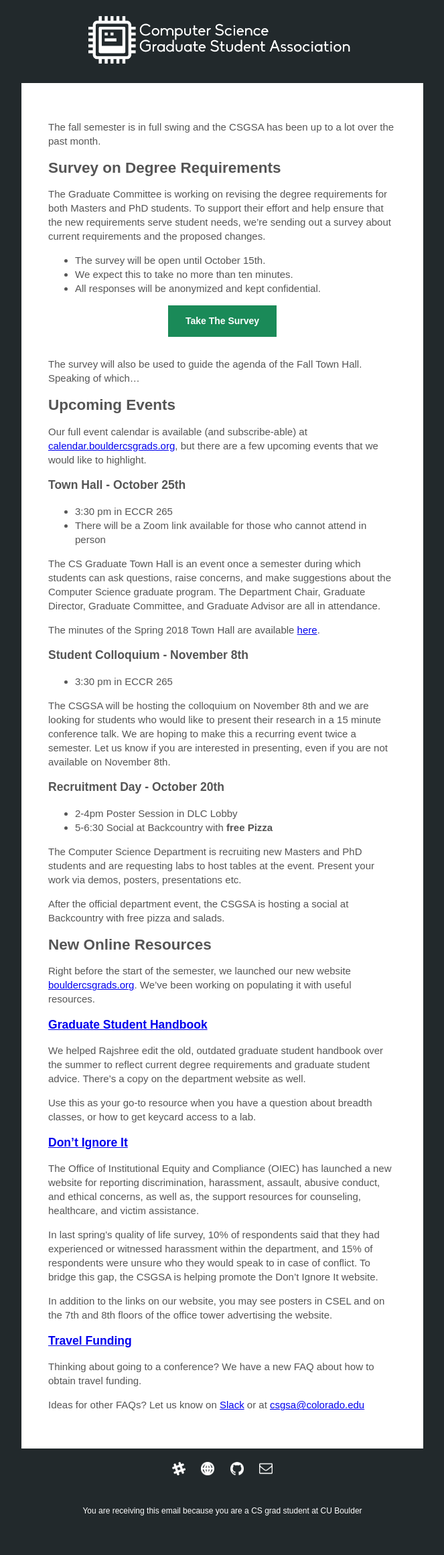
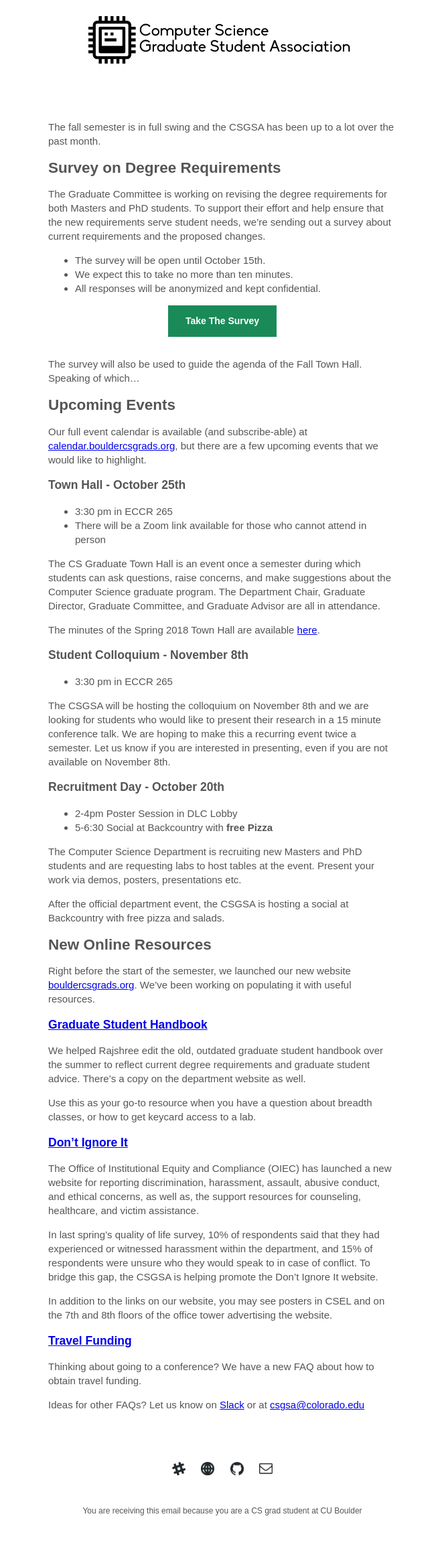
Before and after one commit to casassg/events-landing, a Jekyll site: the page built from _newsletters/2018-10-01.md, in a window 1280 px wide. Shown: the whole page at 67% size, without its empty margins (308-971 px from the left). Built offline with Jekyll 4.4.1, drawn with Linux system fonts in a browser that asks for light colours.

Commit message:
switch to white background

```diff
--- a/_layouts/newsletter.html
+++ b/_layouts/newsletter.html
@@ -164,8 +164,8 @@
     <![endif]-->
 
 </head>
-<body width="100%" style="margin: 0; mso-line-height-rule: exactly; background: #22292c;">
-<div style="width: 100%; background: #22292c;; text-align: left;">
+<body width="100%" style="margin: 0; mso-line-height-rule: exactly; background: white;">
+<div style="width: 100%; background: white;; text-align: left;">
 
     <!-- Visually Hidden Preheader Text : BEGIN -->
     <div style="display: none; font-size: 1px; line-height: 1px; max-height: 0px; max-width: 0px; opacity: 0; overflow: hidden; mso-hide: all; font-family: sans-serif;">
@@ -189,7 +189,7 @@
                style="max-width: 600px;">
             <tr>
                 <td style="padding: 20px 0; text-align: center">
-                    <img src="{{'assets/img/logo_white.png' | absolute_url}}"
+                    <img src="{{'assets/img/logo.png' | absolute_url}}"
                          width="400" height="50" alt="alt_text" border="0"
                          style="height: auto;  font-family: sans-serif; font-size: 15px; line-height: 140%; color: #555555;">
                 </td>
@@ -222,38 +222,38 @@
 
         <!-- Email Footer : BEGIN -->
         <table role="presentation" cellspacing="0" cellpadding="0" border="0" align="center" width="100%"
-               style="max-width: 680px; font-family: sans-serif; color: white; font-size: 12px; line-height: 140%;">
+               style="max-width: 680px; font-family: sans-serif; color: #555555; font-size: 12px; line-height: 140%;">
             <tr style="text-align:center; padding: 10px 0px;">
                 <td style="padding-top: 20px;">
                     <a role="social-icon-link" href="https://boulder-cs-grads.slack.com/" target="_blank" border="0"
                        alt="Slack" title="Slack"
-                       style="border-radius: 5px; -webkit-border-radius:5px; -moz-border-radius:5px; -ms-border-radius:5px; -o-border-radius:5px; color: white; display: inline-block; outline: none; text-decoration:none; border: none; font-family: Helvetica, arial, sans-serif;">
+                       style="border-radius: 5px; -webkit-border-radius:5px; -moz-border-radius:5px; -ms-border-radius:5px; -o-border-radius:5px; color: #555555; display: inline-block; outline: none; text-decoration:none; border: none; font-family: Helvetica, arial, sans-serif;">
                         <img role="social-icon" alt="Slack" title="Slack" border="0" height="20" width="20"
                              style="height: 20px; width: 20px; border:none; font-family: Helvetica, arial, sans-serif;"
                              src="{{'assets/img/email/slack.png' | absolute_url}}"/>
                     </a>
                     <a role="social-icon-link" href="https://bouldercsgrads.org/" target="_blank" border="0"
                        alt="Website" title="Website"
-                       style="border-radius: 5px; -webkit-border-radius:5px; -moz-border-radius:5px; -ms-border-radius:5px; -o-border-radius:5px; color: white; display: inline-block; outline: none; text-decoration:none; border: none; font-family: Helvetica, arial, sans-serif;  padding-left: 20px;">
+                       style="border-radius: 5px; -webkit-border-radius:5px; -moz-border-radius:5px; -ms-border-radius:5px; -o-border-radius:5px; color: #555555; display: inline-block; outline: none; text-decoration:none; border: none; font-family: Helvetica, arial, sans-serif;  padding-left: 20px;">
                         <img role="social-icon" alt="Website" title="Website" border="0" height="20" width="20"
                              style="height: 20px; width: 20px; border:none; font-family: Helvetica, arial, sans-serif;"
 							 src="{{'assets/img/email/website.png' | absolute_url}}"/></a>
 					<a role="social-icon-link" href="https://github.com/CUCSGSA/" target="_blank" border="0"
 						alt="GitHub" title="GitHub"
-						style="border-radius: 5px; -webkit-border-radius:5px; -moz-border-radius:5px; -ms-border-radius:5px; -o-border-radius:5px; color: white; display: inline-block; outline: none; text-decoration:none; border: none; font-family: Helvetica, arial, sans-serif;  padding-left: 20px;">
+						style="border-radius: 5px; -webkit-border-radius:5px; -moz-border-radius:5px; -ms-border-radius:5px; -o-border-radius:5px; color: #555555; display: inline-block; outline: none; text-decoration:none; border: none; font-family: Helvetica, arial, sans-serif;  padding-left: 20px;">
 						<img role="social-icon" alt="GitHub" title="GitHub" border="0" height="20" width="20"
 							style="height: 20px; width: 20px; border:none; font-family: Helvetica, arial, sans-serif;"
 							src="{{'assets/img/email/github.png' | absolute_url}}"/></a>
 					<a role="social-icon-link" href="mailto:csgsa@colorado.edu" target="_blank" border="0"
 						alt="Email" title="Email"
-						style="border-radius: 5px; -webkit-border-radius:5px; -moz-border-radius:5px; -ms-border-radius:5px; -o-border-radius:5px; color: white; display: inline-block; outline: none; text-decoration:none; border: none; font-family: Helvetica, arial, sans-serif;  padding-left: 20px;">
+						style="border-radius: 5px; -webkit-border-radius:5px; -moz-border-radius:5px; -ms-border-radius:5px; -o-border-radius:5px; color: #555555; display: inline-block; outline: none; text-decoration:none; border: none; font-family: Helvetica, arial, sans-serif;  padding-left: 20px;">
 						<img role="social-icon" alt="Email" title="Email" border="0" height="20" width="20"
 							style="height: 20px; width: 20px; border:none; font-family: Helvetica, arial, sans-serif;"
 							src="{{'assets/img/email/email.png' | absolute_url}}"/></a>
                 </td>
             </tr>
             <tr>
-                <td style="padding: 40px 10px; width: 100%; font-family: sans-serif; font-size: 12px; line-height: 140%; text-align: center; color: white;"
+                <td style="padding: 40px 10px; width: 100%; font-family: sans-serif; font-size: 12px; line-height: 140%; text-align: center; color: #555555;"
                     class="x-gmail-data-detectors">
                     You are receiving this email because you are a CS grad student at CU Boulder
                     <br><br>
```
Also changed, not shown: assets/img/email/email.png, assets/img/email/github.png, assets/img/email/slack.png, assets/img/email/website.png.
